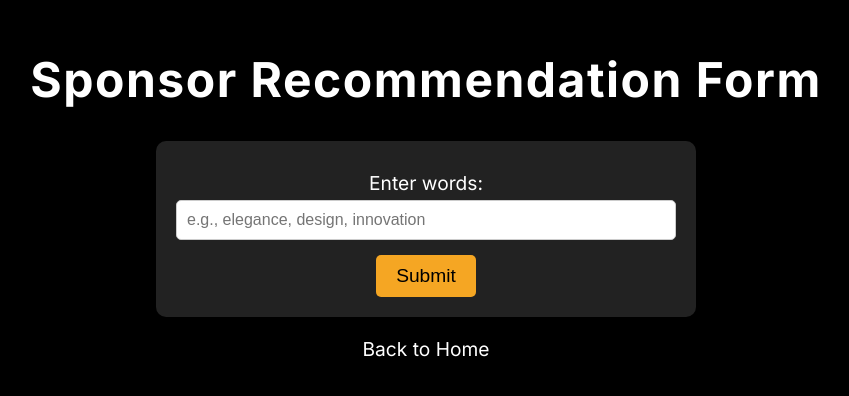
After one commit to VictorCardenasG/sports_sponsor_recommendation, a Flask app: page /explore-data/slogan-similarity in a window 1280 px wide. The commit adds this page. Shown: the top 396 px of the page, without its empty margins (214-1063 px from the left). Run offline with Flask 3, Linux system fonts and the light colour scheme.

Commit message:
Slogan Research addition

```diff
--- a/src/app.py
+++ b/src/app.py
@@ -1,8 +1,68 @@
 from flask import Flask, render_template, request, jsonify
 from cassandra.cluster import Cluster
 from sdb_sponsor_recommendation import SponsorRecommender
+from pymongo import MongoClient
+from pymongo.errors import ConnectionFailure
 
 app = Flask(__name__)
+
+
+
+# SloganRecommender class (same as you provided)
+class SloganRecommender:
+
+    def __init__(self, mongo_uri, mongo_db, collection_name, athlete_collection):
+        print("Initializing Sponsor Recommender...")
+        self.client = MongoClient(mongo_uri)
+        self.db = self.client[mongo_db]
+        self.sponsor_collection = self.db[collection_name]
+        if isinstance(athlete_collection, str):
+            self.athlete_collection = self.db[athlete_collection]
+        else:
+            self.athlete_collection = athlete_collection
+
+    def find_most_similar_slogans(self, user_input):
+        try:
+            results = self.sponsor_collection.find(
+                {"$text": {"$search": user_input}},
+                {"Sponsor": 1, "score": {"$meta": "textScore"}}
+            ).sort([("score", {"$meta": "textScore"})])
+
+            seen_sponsors = set()
+            deduplicated_results = []
+
+            for result in results:
+                if result["Sponsor"] not in seen_sponsors:
+                    deduplicated_results.append(result)
+                    seen_sponsors.add(result["Sponsor"])
+
+                if len(deduplicated_results) >= 3:  # Limit to top 3
+                    break
+
+            return deduplicated_results
+
+        except ConnectionFailure:
+            print("Failed to connect to MongoDB")
+            return []
+
+# Initialize SloganRecommender
+slogan_recommender = SloganRecommender(
+    mongo_uri="mongodb://localhost:27017/",
+    mongo_db="athlete_sponsorships",
+    collection_name="sponsor_identity",
+    athlete_collection="athletes"
+)
+
+@app.route('/explore-data/slogan-similarity', methods=['GET', 'POST'])
+def slogan_similarity():
+    if request.method == 'POST':
+        user_input = request.form['words']
+        results = slogan_recommender.find_most_similar_slogans(user_input)
+
+        # Pass results to the template for display
+        return render_template('slogan_results.html', results=results)
+
+    return render_template('slogan_similarity.html')  # GET request, show the form
 
 # MongoDB initialization for sponsor recommendation
 recommender = SponsorRecommender(mongo_uri="mongodb://localhost:27017/",
@@ -26,9 +86,9 @@ def search_athlete(athlete_name):
     else:
         return "Athlete not found!"
 
-# Function to search athletes by name for autocomplete (case-insensitive)
+# Function to search athletes by name for autocomplete
 def search_athletes_by_name(query):
-    query = f"%{query.lower()}%"  # Convert query to lowercase and add wildcards for LIKE search
+    query = f"%{query.lower()}%"
     rows = cassandra_session.execute("SELECT athlete_name FROM athletes WHERE athlete_name LIKE %s LIMIT 10", (query,))
     return [row.athlete_name for row in rows]
 
--- a/src/templates/explore_data.html
+++ b/src/templates/explore_data.html
@@ -25,6 +25,9 @@
             <div class="option">
                 <a href="/explore-data/athlete-search">Athlete Search</a>
             </div>
+            <div class="option">
+                <a href="/explore-data/slogan-similarity">Slogan Similarity</a>
+            </div>
         </div>
     </div>
 </body>
--- /dev/null
+++ b/src/templates/slogan_similarity.html
@@ -0,0 +1,96 @@
+<!-- slogan_similarity.html -->
+<!DOCTYPE html>
+<html lang="en">
+<head>
+    <meta charset="UTF-8">
+    <meta name="viewport" content="width=device-width, initial-scale=1.0">
+    <title>Sponsor Recommendation Form</title>
+    <link href="https://fonts.googleapis.com/css2?family=Inter:wght@300;400;500;700&display=swap" rel="stylesheet">
+    <style>
+        body {
+            background-color: #000;
+            color: white;
+            font-family: 'Inter', sans-serif;
+            margin: 0;
+            padding: 0;
+            text-align: center;
+        }
+
+        h1 {
+            margin-top: 50px;
+            font-size: 3rem;
+            font-weight: 700;
+            letter-spacing: 1.5px;
+        }
+
+        form {
+            margin: 20px auto;
+            width: 70%;
+            max-width: 500px;
+            background-color: #222;
+            padding: 20px;
+            border-radius: 10px;
+        }
+
+        label {
+            display: block;
+            font-size: 1.2rem;
+            margin: 10px 0 5px;
+        }
+
+        input[type="text"] {
+            width: 100%;
+            padding: 10px;
+            margin-bottom: 15px;
+            font-size: 1rem;
+            border: 1px solid #ccc;
+            border-radius: 5px;
+            box-sizing: border-box;
+        }
+
+        input[type="submit"] {
+            background-color: #f5a623;
+            color: black;
+            font-size: 1.2rem;
+            padding: 10px 20px;
+            border: none;
+            border-radius: 5px;
+            cursor: pointer;
+            transition: all 0.3s ease;
+        }
+
+        input[type="submit"]:hover {
+            background-color: #fff;
+            color: black;
+        }
+
+        .back-link {
+            margin-top: 20px;
+            font-size: 1.2rem;
+        }
+
+        .back-link a {
+            color: white;
+            text-decoration: none;
+        }
+
+        .back-link a:hover {
+            color: #f5a623;
+        }
+    </style>
+</head>
+<body>
+    <h1>Sponsor Recommendation Form</h1>
+
+    <!-- Form to collect user input for sponsor recommendation -->
+    <form action="/explore-data/slogan-similarity" method="post">
+        <label for="words">Enter words:</label>
+        <input type="text" name="words" id="words" placeholder="e.g., elegance, design, innovation" required />
+        <input type="submit" value="Submit">
+    </form>
+
+    <div class="back-link">
+        <a href="/">Back to Home</a>
+    </div>
+</body>
+</html>
```
Also changed, not shown: src/sdb_list_sponsors.py (added, +20 -0 lines), src/sdb_python_only.py (added, +63 -0 lines), src/sdb_slogan_similarity.py (added, +52 -0 lines), src/templates/slogan_results.html (added, +31 -0 lines).
